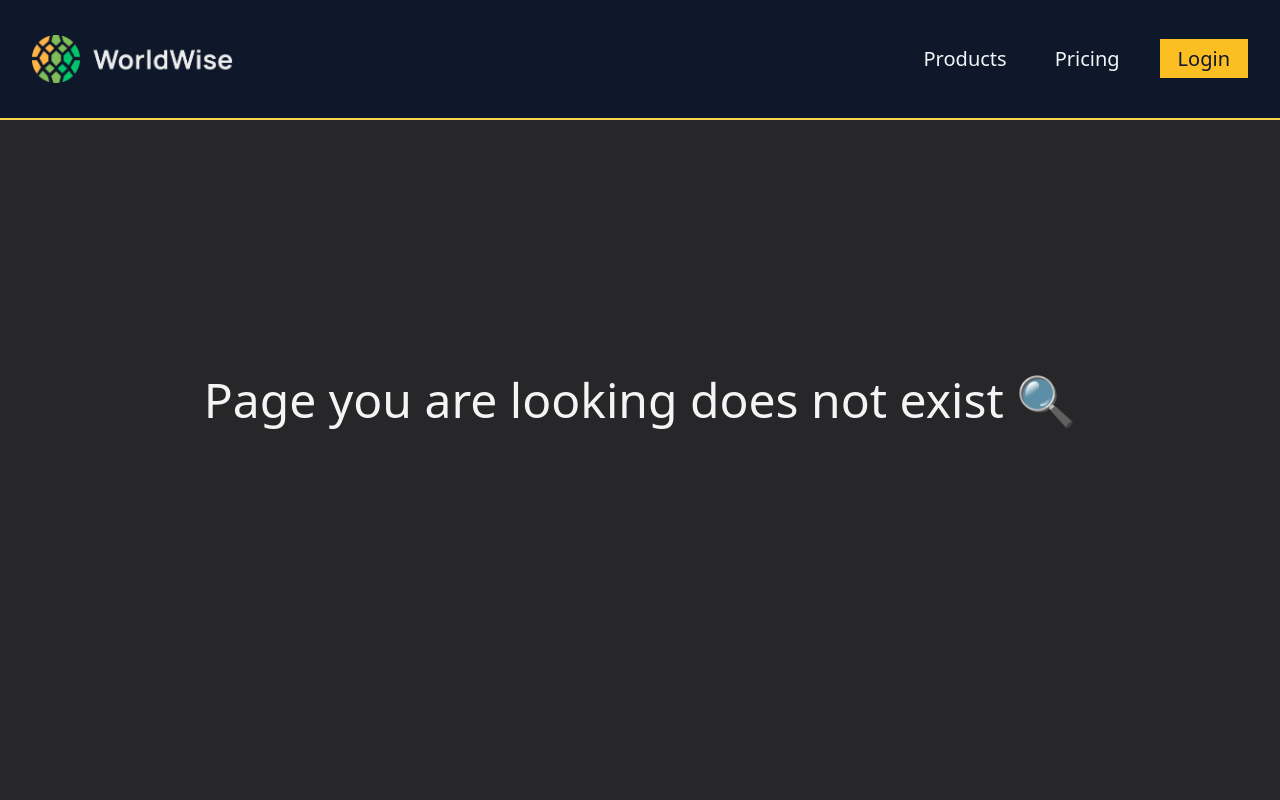
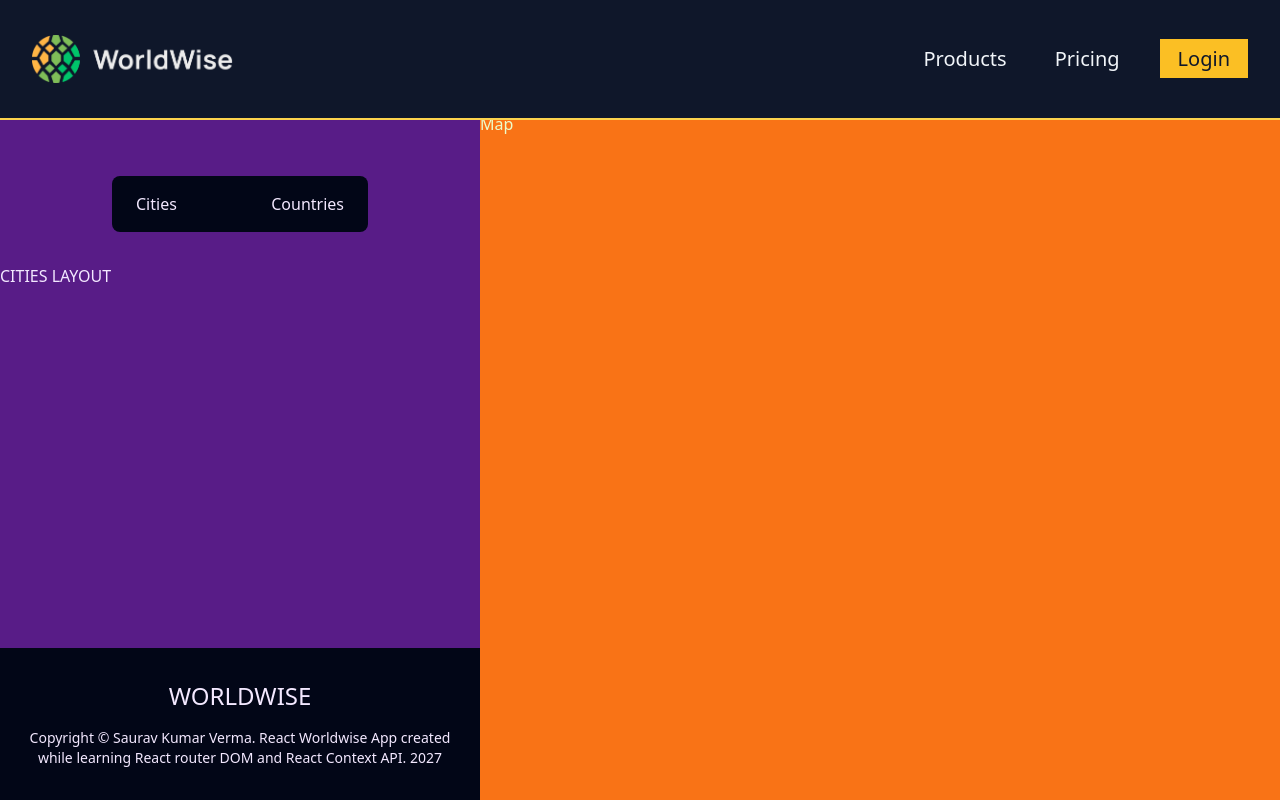
Before and after one commit to saurav-verma-01/React-router-context, a React (Vite) app: page /app in a window 1280 px wide. Built offline with nearby package versions, Linux system fonts and the light colour scheme.

Commit message:
added applayout and sidebar using nested and index route

```diff
--- a/src/App.jsx
+++ b/src/App.jsx
@@ -5,6 +5,7 @@ import Pricing from "./pages/Pricing";
 import PageNotFound from "./pages/PageNotFound";
 import NavBar from "./components/NavBar";
 import Login from "./pages/Login";
+import AppLayout from "./pages/AppLayout";
 
 const App = () => {
   return (
@@ -12,10 +13,16 @@ const App = () => {
       <BrowserRouter>
         <NavBar />
         <Routes>
-          <Route path="/" element={<Home />} />
+          <Route index element={<Home />} />
           <Route path="product" element={<Product />} />
           <Route path="pricing" element={<Pricing />} />
           <Route path="login" element={<Login />} />
+          <Route path="app" element={<AppLayout />}>
+            <Route index element={<h2>CITIES LAYOUT</h2>} />
+            <Route path="cities" element={<h2>CITIES LAYOUT</h2>} />
+            <Route path="countries" element={<h2>COUNTRIES LAYOUT</h2>} />
+            <Route path="form" element={<h2>Form LAYOUT</h2>} />
+          </Route>
           <Route path="*" element={<PageNotFound />} />
         </Routes>
       </BrowserRouter>
--- /dev/null
+++ b/src/components/Map.jsx
@@ -0,0 +1,7 @@
+const Map = () => {
+  return (
+    <div className="h-full bg-orange-500 basis-full shrink pt-28">Map</div>
+  );
+};
+
+export default Map;
--- /dev/null
+++ b/src/components/Sidebar.jsx
@@ -0,0 +1,47 @@
+import { NavLink, Outlet } from "react-router-dom";
+
+const Sidebar = () => {
+  return (
+    <div className="h-full bg-purple-900 text-purple-100 basis-[30rem] shrink-0 pt-28 flex flex-col gap-8">
+      <div className="bg-slate-950  rounded-lg p-2 w-64 flex items-center justify-between mx-auto mt-16">
+        <NavLink
+          to="/app/cities"
+          className={({ isActive }) =>
+            `rounded-lg px-4 py-2   ${
+              isActive
+                ? "bg-slate-700 font-medium"
+                : "bg-transparent font-normal"
+            }`
+          }
+        >
+          Cities
+        </NavLink>
+        <NavLink
+          to="/app/countries"
+          className={({ isActive }) =>
+            `rounded-lg px-4 py-2 ${
+              isActive
+                ? "bg-slate-700 font-medium"
+                : "bg-transparent font-normal"
+            }`
+          }
+        >
+          Countries
+        </NavLink>
+      </div>
+      <Outlet />
+
+      <footer className="w-full bg-slate-950 p-4 py-8 mt-auto">
+        <h2 className="text-center uppercase text-2xl font-medium mb-4">
+          Worldwise
+        </h2>
+        <p className="text-sm text-center">
+          Copyright &copy; Saurav Kumar Verma. React Worldwise App created while
+          learning React router DOM and React Context API. 2027
+        </p>
+      </footer>
+    </div>
+  );
+};
+
+export default Sidebar;
--- /dev/null
+++ b/src/pages/AppLayout.jsx
@@ -0,0 +1,13 @@
+import Map from "../components/Map";
+import Sidebar from "../components/Sidebar";
+
+const AppLayout = () => {
+  return (
+    <div className="w-full h-full bg-lime-700 text-lime-100 flex items-center ">
+      <Sidebar />
+      <Map />
+    </div>
+  );
+};
+
+export default AppLayout;
--- a/src/pages/Home.jsx
+++ b/src/pages/Home.jsx
@@ -2,7 +2,7 @@ import { Link } from "react-router-dom";
 
 const Home = () => {
   return (
-    <main className="flex items-center justify-center bg-blue-800 text-blue-100 w-full  bg-[url('../../public/bg.jpg')] bg-cover bg-no-repeat bg-center h-full z-10">
+    <main className="flex items-center justify-center bg-blue-800 text-blue-100 w-full  bg-[url('../../bg.jpg')] bg-cover bg-no-repeat bg-center h-full z-10">
       <div className="w-full h-screen absolute bg-gradient-to-br from-stone-900 to-emerald-950 opacity-70 top-0 left-0 -z-0">
         {" "}
       </div>
--- a/src/pages/Login.jsx
+++ b/src/pages/Login.jsx
@@ -1,4 +1,5 @@
 import { useState } from "react";
+import { Link } from "react-router-dom";
 
 const Login = () => {
   const [email, setEmail] = useState("jack@example.com");
@@ -35,9 +36,12 @@ const Login = () => {
           </div>
 
           <div className="flex">
-            <button className="transition-all duration-500 text-fuchsia-950 bg-white text-lg font-medium py-2 px-4 rounded outline-none  w-full  border-2  border-fuchsia-950 hover:text-white hover:border-white hover:bg-fuchsia-950">
+            <Link
+              to="/app"
+              className="transition-all duration-500 text-fuchsia-950 bg-white text-lg font-medium py-2 px-4 rounded outline-none  w-full  border-2  border-fuchsia-950 hover:text-white hover:border-white hover:bg-fuchsia-950 text-center"
+            >
               Login
-            </button>
+            </Link>
           </div>
         </form>
       </div>
```
